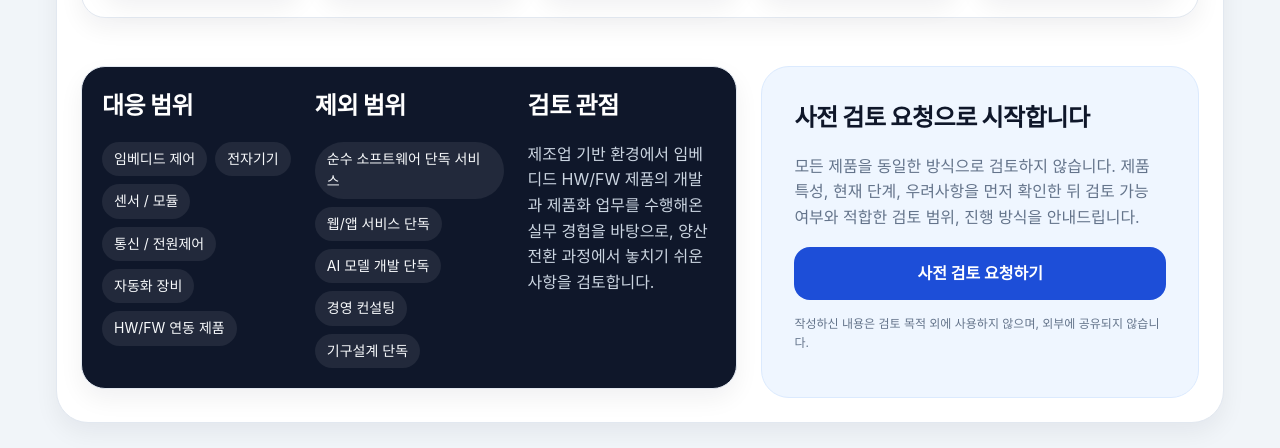
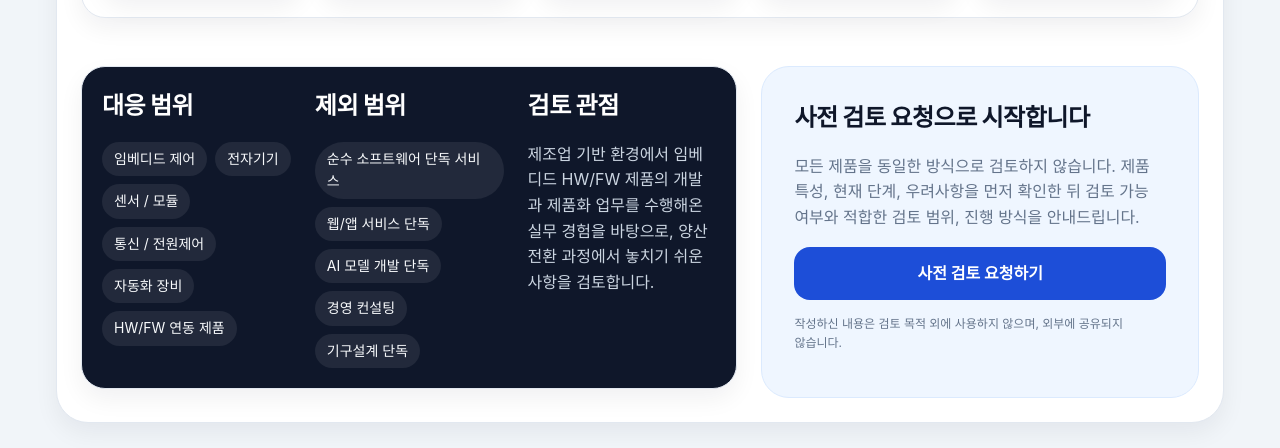
Before and after one commit to Hatkeit/embedded-product-review, a plain HTML site: page index.html in a window 1280 px wide. Shown: the part 2365-2813 px from the top of the page. Drawn offline with Linux system fonts and the light colour scheme.

Commit message:
index.html

```diff
--- a/index.html
+++ b/index.html
@@ -22,11 +22,11 @@
     .step{background:#f8fafc}.step-num{width:40px;height:40px;border-radius:999px;background:var(--blue);color:#fff;display:flex;align-items:center;justify-content:center;font-weight:800;margin-bottom:14px}
     .dark{background:var(--dark);color:#fff}.dark p{color:#cbd5e1}.tag-wrap{grid-template-columns:repeat(3,minmax(0,1fr));gap:24px}
     .tags{display:flex;gap:8px;flex-wrap:wrap}.tag{display:inline-block;padding:6px 12px;border-radius:999px;background:rgba(255,255,255,.08);font-size:14px;color:#f8fafc}
-    .cta-box{background:var(--blue-50);border:1px solid #dbeafe;border-radius:28px;padding:32px}.muted{color:var(--muted)}.tiny{font-size:12px}
+    .cta-box{background:var(--blue-50);border:1px solid #dbeafe;border-radius:28px;padding:32px;word-break:keep-all;overflow-wrap:break-word}.muted{color:var(--muted)}.tiny{font-size:12px}
     .preview-controls{background:#fff;border:1px solid var(--line);border-radius:24px;padding:24px;box-shadow:var(--shadow);margin-bottom:24px}.control-grid{grid-template-columns:repeat(3,minmax(0,1fr));margin-top:14px}
     .toggle{border:1px solid #cbd5e1;background:#fff;color:#334155;border-radius:16px;padding:14px 16px;font-weight:700;cursor:pointer}.toggle.active{background:var(--blue);border-color:var(--blue);color:#fff}
     @media (max-width:1024px){.hero,.grid-3,.benefit-grid,.pain-grid,.steps,.tag-wrap,.control-grid{grid-template-columns:1fr 1fr}h1{font-size:42px}}
-    @media (max-width:720px){.hero,.grid-3,.benefit-grid,.pain-grid,.steps,.tag-wrap,.control-grid{grid-template-columns:1fr}.hero-nav nav{display:none}h1{font-size:34px}.container{padding:18px 12px}.subsection,.headerbar,.hero-nav,.hero{padding-left:16px;padding-right:16px}}
+    @media (max-width:720px){.hero,.grid-3,.benefit-grid,.pain-grid,.steps,.tag-wrap,.control-grid{grid-template-columns:1fr}.hero-nav nav{display:none}h1{font-size:34px}.container{padding:18px 12px}.subsection,.headerbar,.hero-nav,.hero{padding-left:16px;padding-right:16px}.grid-3[style*="1.5fr 1fr"]{grid-template-columns:1fr !important}.cta-box{padding:24px;border-radius:24px}.cta-box h3,.cta-box p,.cta-box a{word-break:keep-all;overflow-wrap:break-word}.cta-box h3{font-size:28px;line-height:1.35;margin-bottom:12px}.cta-box .btn{width:100%;min-height:56px;padding:16px 18px;white-space:normal;line-height:1.4}.small-card.dark{padding:24px}}
     .hide{display:none !important}
   </style>
 </head>
```
